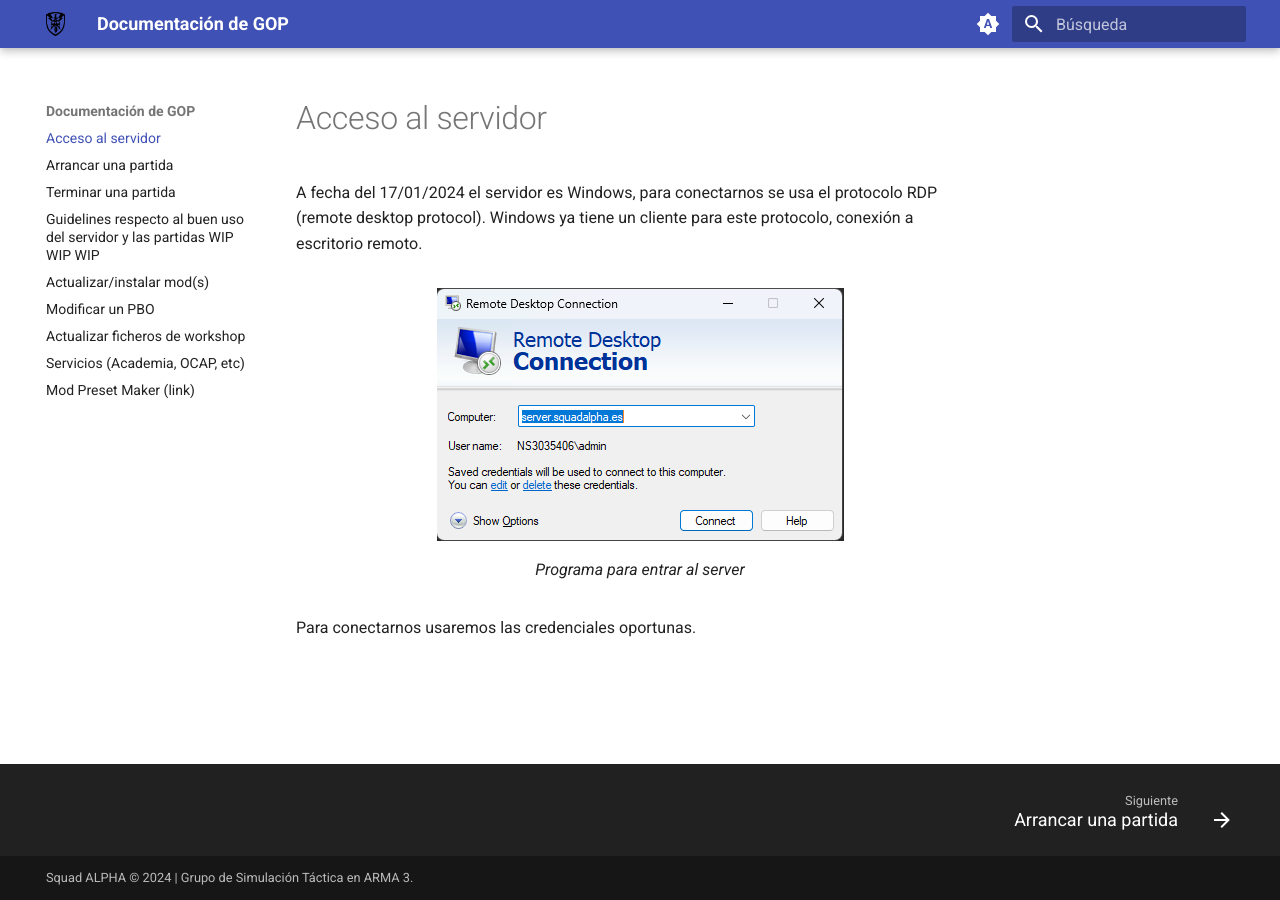
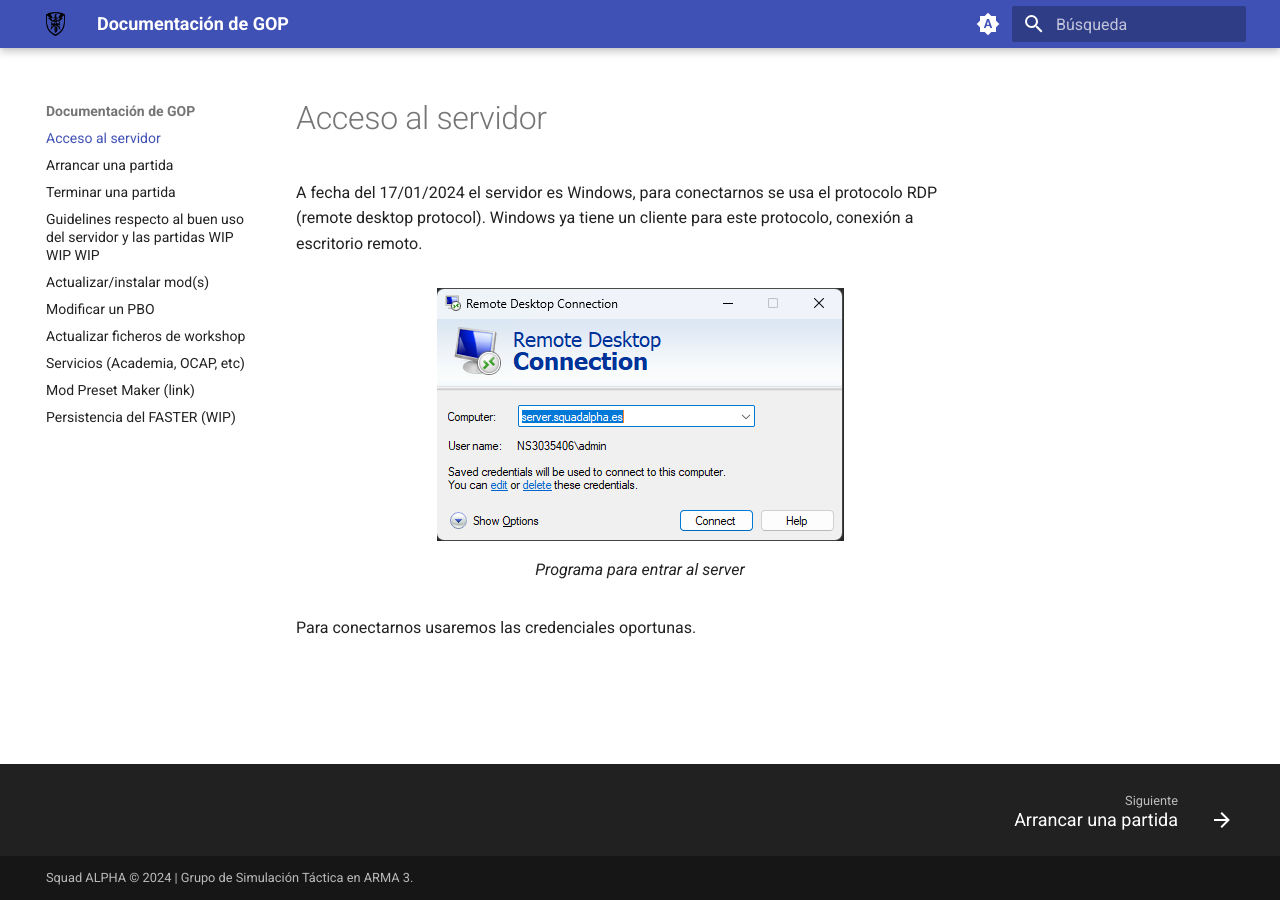
Before and after one commit to gopsquadalpha/DocuGOP, an MkDocs documentation site: the page built from docs/index.md, in a window 1280 px wide. Built offline with MkDocs 1.6.1 and Material for MkDocs 9.7.7, drawn with Linux system fonts in a browser that asks for light colours.

Commit message:
añadida página persistencia

```diff
--- a/mkdocs.yml
+++ b/mkdocs.yml
@@ -54,6 +54,7 @@ nav:
  - workshop.md
  - servicios.md
  - mod_preset_maker.md
+ - persistencia_faster.md
 
 
 markdown_extensions:
```
